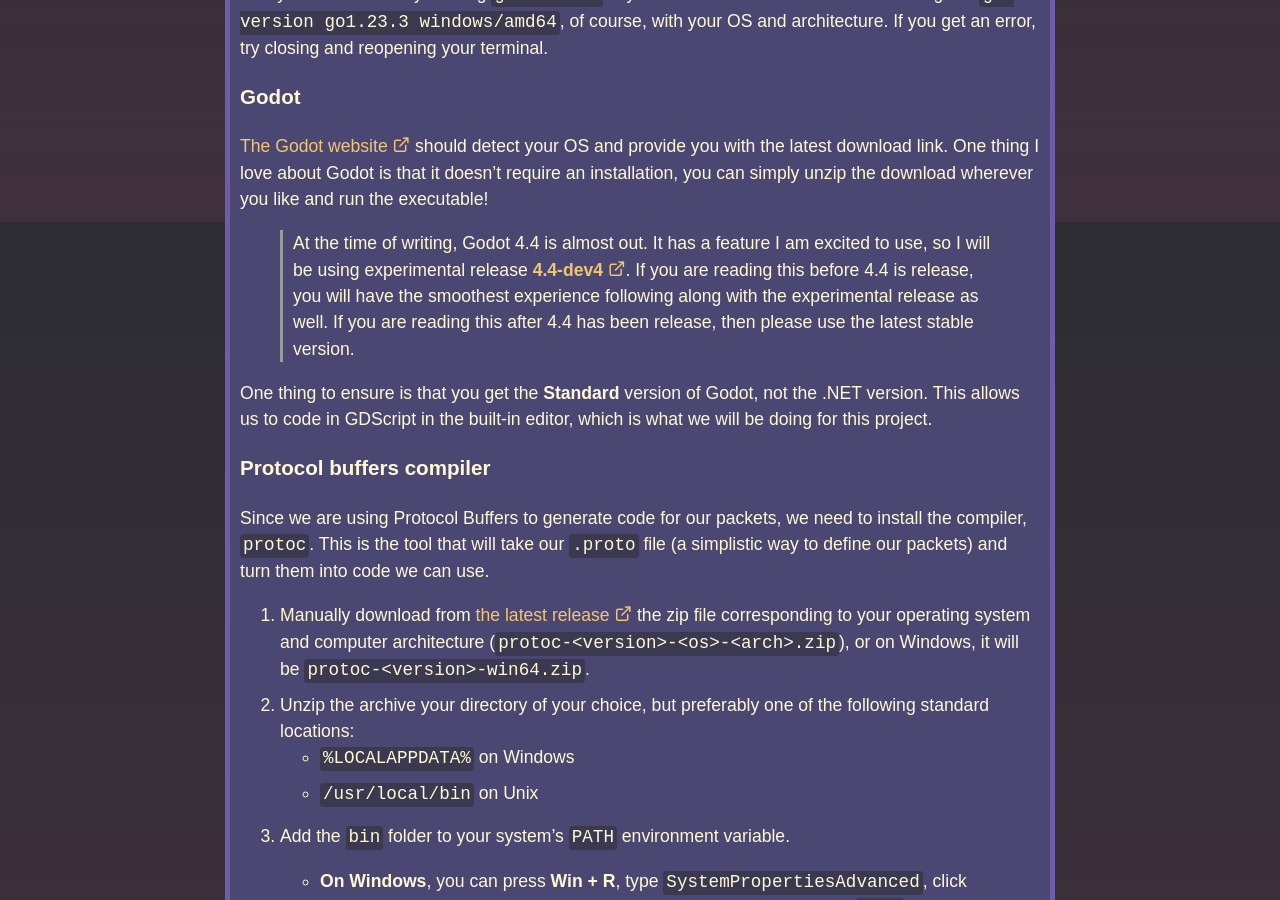
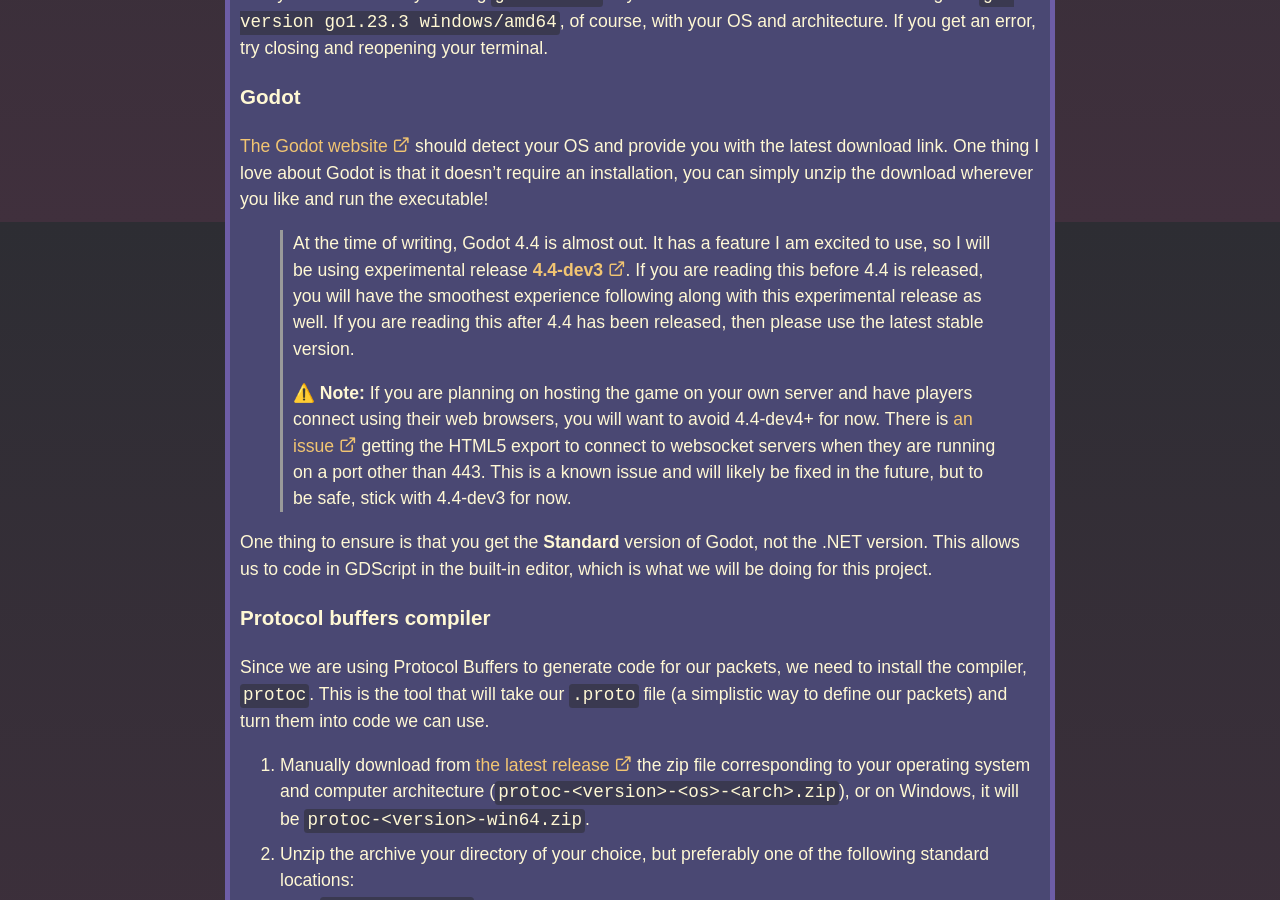
Before and after one commit to tristanbatchler/tbat.me, a Jekyll site: the page built from _posts/2024-11-09-godot-golang-mmo-part-1.md, in a window 1280 px wide and 900 px high, scrolled down 678 px. Built offline with Jekyll 4.4.1, drawn with Linux system fonts in a browser that asks for light colours; some web fonts are replaced.

Commit message:
Update Godot version reference and add note on HTML5 export issue

```diff
--- a/_posts/2024-11-09-godot-golang-mmo-part-1.md
+++ b/_posts/2024-11-09-godot-golang-mmo-part-1.md
@@ -20,7 +20,9 @@
 
 [The Godot website](https://godotengine.org) should detect your OS and provide you with the latest download link. One thing I love about Godot is that it doesn't require an installation, you can simply unzip the download wherever you like and run the executable!
 
-> At the time of writing, Godot 4.4 is almost out. It has a feature I am excited to use, so I will be using experimental release **[4.4-dev4](https://godotengine.org/download/archive/4.4-dev4)**. If you are reading this before 4.4 is release, you will have the smoothest experience following along with the experimental release as well. If you are reading this after 4.4 has been release, then please use the latest stable version.
+> At the time of writing, Godot 4.4 is almost out. It has a feature I am excited to use, so I will be using experimental release **[4.4-dev3](https://godotengine.org/download/archive/4.4-dev3)**. If you are reading this before 4.4 is released, you will have the smoothest experience following along with this experimental release as well. If you are reading this after 4.4 has been released, then please use the latest stable version.
+>
+> ⚠️ **Note:** If you are planning on hosting the game on your own server and have players connect using their web browsers, you will want to avoid 4.4-dev4+ for now. There is [an issue](https://github.com/godotengine/godot/issues/99028) getting the HTML5 export to connect to websocket servers when they are running on a port other than 443. This is a known issue and will likely be fixed in the future, but to be safe, stick with 4.4-dev3 for now.
 
 One thing to ensure is that you get the **Standard** version of Godot, not the .NET version. This allows us to code in GDScript in the built-in editor, which is what we will be doing for this project.
 
```
